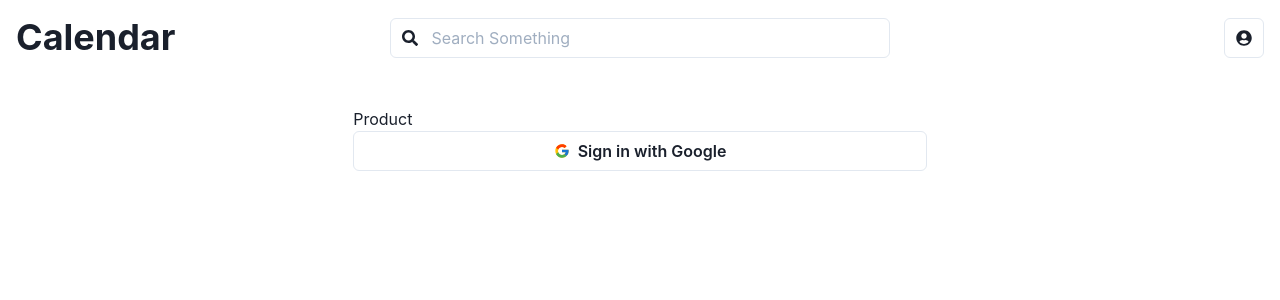
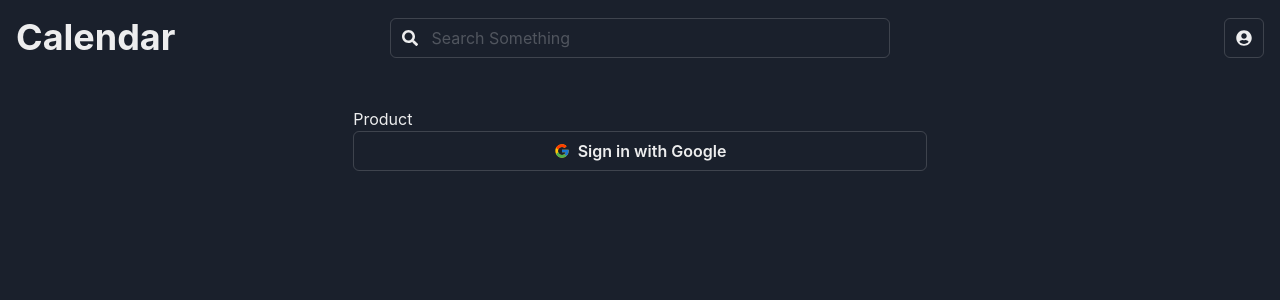
Before and after one commit to bineetNaidu/web-calendar-app, a React (Create React App) app: page /product in a window 1280 px wide. Shown: the top 300 px of the page. Built offline with nearby package versions, Linux system fonts and the light colour scheme; no server answers.

Commit message:
🚀 add default dark theme!

```diff
--- a/src/index.tsx
+++ b/src/index.tsx
@@ -3,14 +3,22 @@ import ReactDOM from 'react-dom';
 import './index.css';
 import App from './App';
 import reportWebVitals from './reportWebVitals';
-import { ChakraProvider } from '@chakra-ui/react';
+import {
+  ChakraProvider,
+  ColorModeScript,
+  ColorModeProvider,
+} from '@chakra-ui/react';
 import { BrowserRouter } from 'react-router-dom';
+import { theme } from './lib/chakraui.theme';
 
 ReactDOM.render(
   <React.StrictMode>
     <BrowserRouter>
       <ChakraProvider resetCSS>
-        <App />
+        <ColorModeScript initialColorMode={theme.config.initialColorMode} />
+        <ColorModeProvider options={{ initialColorMode: 'dark' }}>
+          <App />
+        </ColorModeProvider>
       </ChakraProvider>
     </BrowserRouter>
   </React.StrictMode>,
--- /dev/null
+++ b/src/lib/chakraui.theme.ts
@@ -0,0 +1,8 @@
+import { extendTheme, ThemeConfig } from '@chakra-ui/react';
+
+const config = {
+  initialColorMode: 'dark',
+  useSystemColorMode: false,
+} as ThemeConfig;
+
+export const theme = extendTheme({ config });
```
